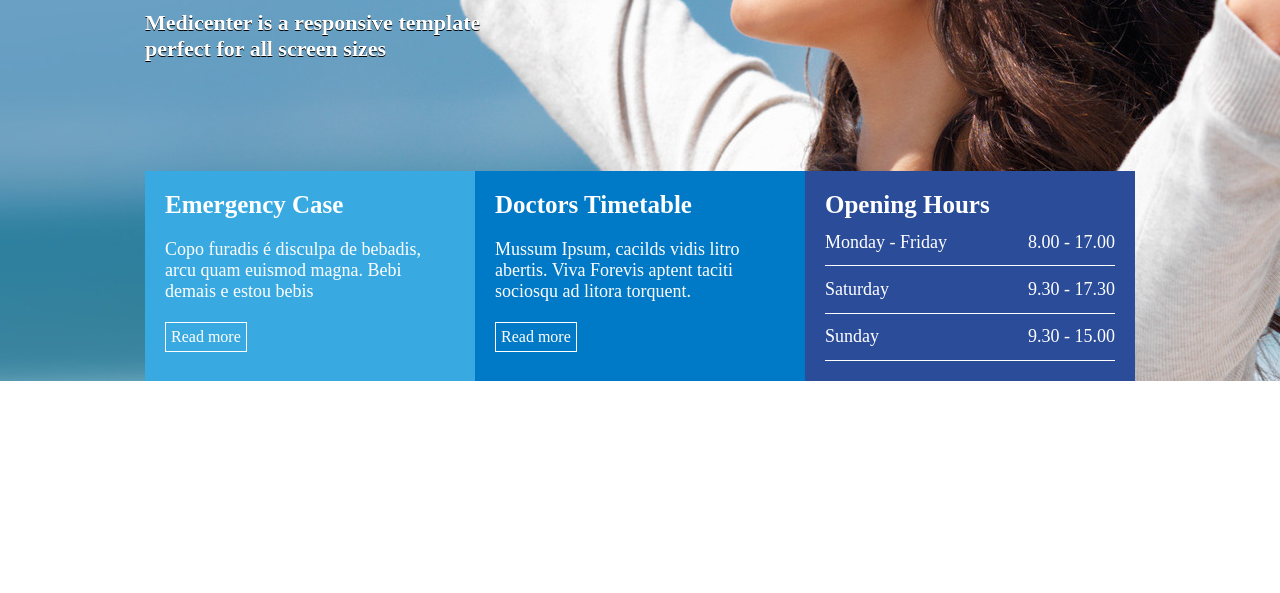
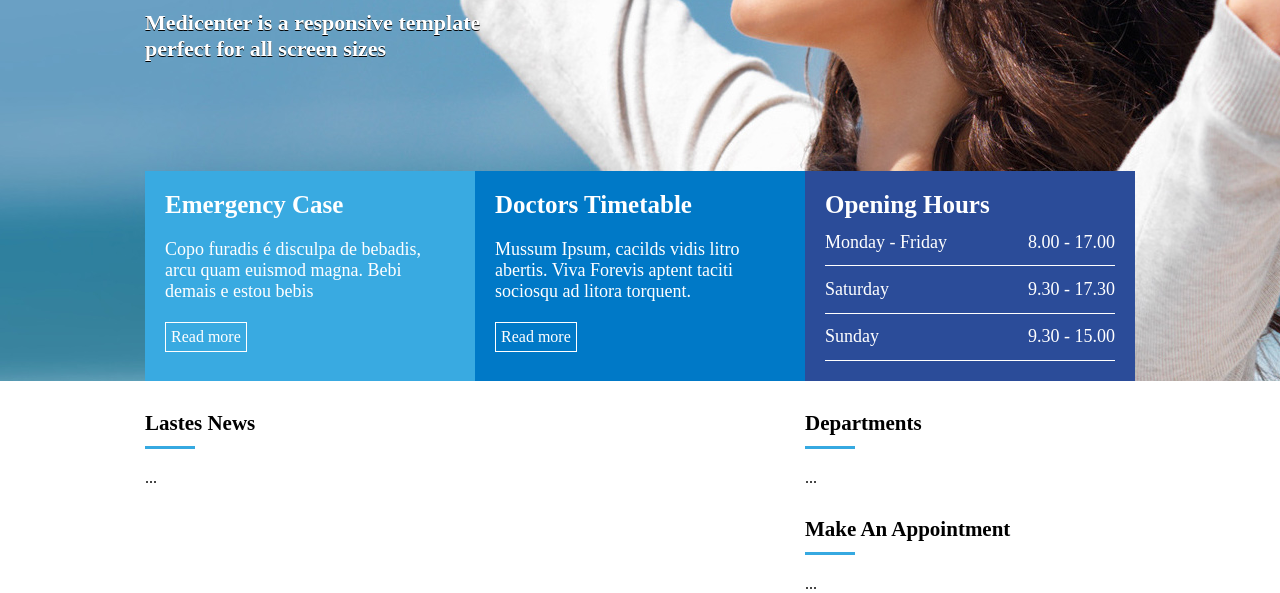
Before and after one commit to AntonioSabino/project-medicenter, a plain HTML site: page index.html in a window 1280 px wide. Shown: the part 409-1002 px from the top of the page. Before the commit the page ends 800 px from the top, so only its background shows below. Drawn offline with Linux system fonts and the light colour scheme.

Commit message:
Iniciando a criaçao do widget

```diff
--- a/index.html
+++ b/index.html
@@ -63,6 +63,42 @@
       </div>
     </div>
   </section>
+
+  <section id="geral">
+    <div class="container">
+      <section>
+        <div class="widget">
+          <div class="widget-title">
+            <div class="widget-title-text">Lastes News</div>
+            <div class="widget-title-bar"></div>
+          </div>
+          <div class="widget-body">
+            ...
+          </div>
+        </div>
+      </section>
+      <aside>
+        <div class="widget">
+          <div class="widget-title">
+            <div class="widget-title-text">Departments</div>
+            <div class="widget-title-bar"></div>
+          </div>
+          <div class="widget-body">
+            ...
+          </div>
+        </div>
+        <div class="widget">
+          <div class="widget-title">
+            <div class="widget-title-text">Make An Appointment</div>
+            <div class="widget-title-bar"></div>
+          </div>
+          <div class="widget-body">
+            ...
+          </div>
+        </div>
+      </aside>
+    </div>
+  </section>
 </body>
 
 </html>
--- a/style.css
+++ b/style.css
@@ -130,3 +130,35 @@ nav a:hover {
   height: 25%;
   border-bottom: 1px solid rgb(255, 255, 255);
 }
+
+#geral {
+  display: flex;
+  justify-content: center;
+}
+
+#geral section {
+  flex: 2;
+  align-self: flex-start;
+}
+
+#geral aside {
+  flex: 1;
+}
+
+.widget-title {
+  margin-top: 30px;
+  margin-bottom: 20px;
+}
+
+.widget-title-text {
+  color: black;
+  font-size: 21px;
+  font-weight: bold;
+}
+
+.widget-title-bar {
+  width: 50px;
+  height: 3px;
+  background-color: #36a9e1;
+  margin-top: 10px;
+}
```
